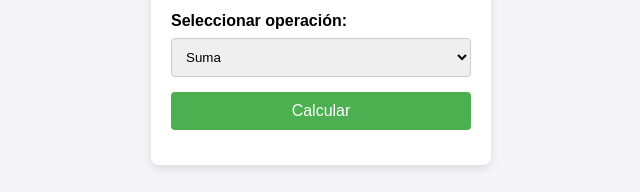
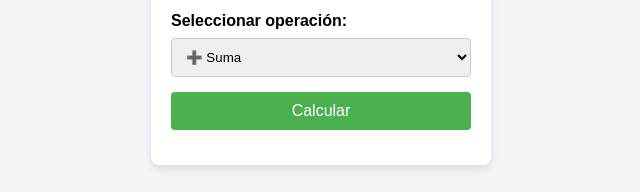
Before and after one commit to viticomiguel/Calculadora, a plain HTML site: page index.html in a window 1280 px wide. Shown: the part 411-603 px from the top of the page, 319-959 px from the left. Drawn offline with Linux system fonts and the light colour scheme.

Commit message:
Update index.html
Se ha cambiado el titulo y las opciones de suma/resta/mul/div mas divertidas con eomitocones

```diff
--- a/index.html
+++ b/index.html
@@ -3,7 +3,7 @@
 <head>
     <meta charset="UTF-8">
     <meta name="viewport" content="width=device-width, initial-scale=1.0">
-    <title>Calculadora</title>
+    <title>Mi primera Calculadora 🧮</title>
     <link rel="stylesheet" href="style.css">
 </head>
 <body>
@@ -17,10 +17,10 @@
 
         <label for="operation">Seleccionar operación:</label>
         <select id="operation" name="operation" required>
-            <option value="add">Suma</option>
-            <option value="subtract">Resta</option>
-            <option value="multiply">Multiplicación</option>
-            <option value="divide">División</option>
+            <option value="add">➕ Suma</option>
+            <option value="subtract">➖ Resta</option>
+            <option value="multiply">✖️ Multiplicación</option>
+            <option value="divide">➗ División</option>
             <option value="power">Potencia</option>
         </select>
 
```
